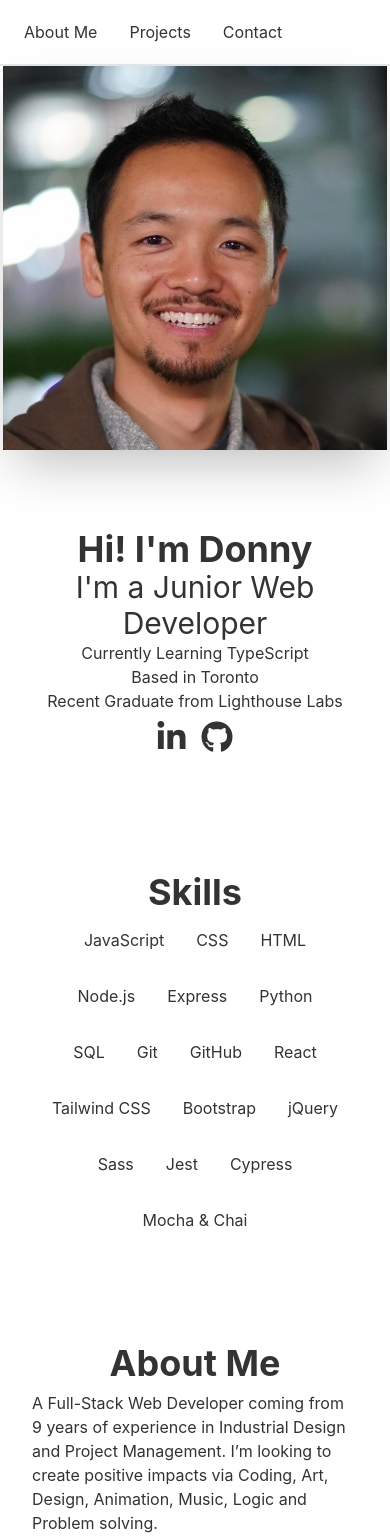
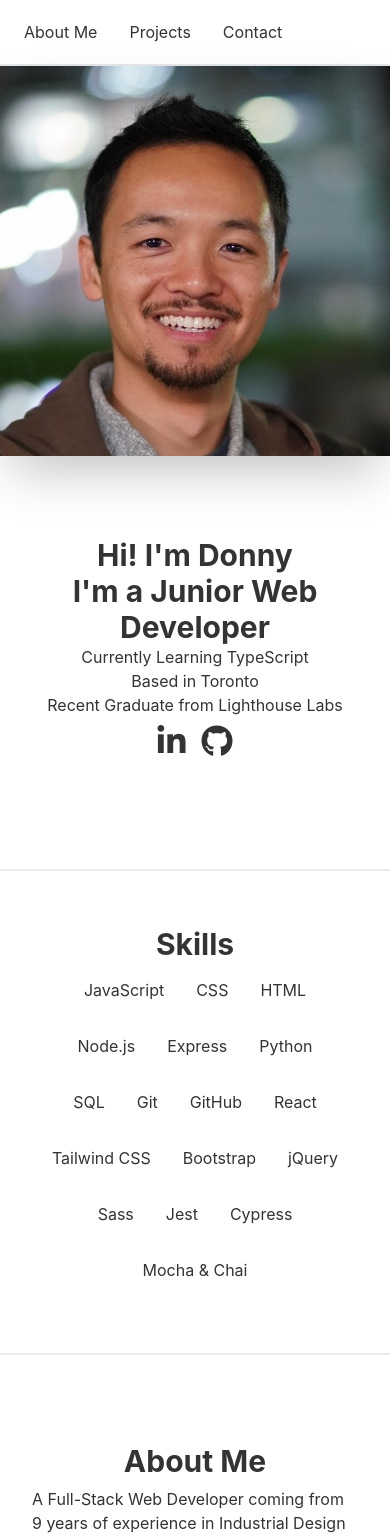
Before and after one commit to DonThePhan/portfolio, a React (Create React App) app: page /aboutme in a window 390 px wide. Shown: the top 1538 px of the page. Built offline with nearby package versions, Linux system fonts and the light colour scheme.

Commit message:
about page fully responsive

```diff
--- a/src/App.js
+++ b/src/App.js
@@ -10,7 +10,7 @@ import NotFound from "./components/pages/NotFound";
 function App() {
   return (
     <div className='flex flex-col items-center w-full'>
-      <div className='w-full md:w-2/3 lg:w-1/2'>
+      <div className='w-full md:w-4/5 lg:w-2/3 xl:w-1/2'>
         <Nav />
         <Routes>
           <Route path='/' element={<Navigate to='/aboutme' />} />
--- a/src/components/nav/Nav.jsx
+++ b/src/components/nav/Nav.jsx
@@ -5,7 +5,7 @@ function Nav() {
   return (
     <div className='navbar bg-base-100 top-0 z-40 border-b-2 flex flex-row justify-center'>
       <div className='navbar-center lg:flex justify-center'>
-        <ul className='menu menu-horizontal p-0'>
+        <ul className='menu menu-horizontal p-0 lg:text-lg xl:text-xl'>
           <li>
             <Link to='/'>About Me</Link>
           </li>
--- a/src/components/pages/1. aboutMe/AboutMe.jsx
+++ b/src/components/pages/1. aboutMe/AboutMe.jsx
@@ -25,17 +25,21 @@ function AboutMe() {
     "Mocha & Chai",
   ];
 
+  const h1Size = "text-3xl xs:text-4xl 2xl:text-5xl 3xl:text-6xl font-bold";
+
   return (
-    <div className=' flex flex-col items-center justify-center w-full'>
-      <div className='flex flex-col items-center xl:flex-row'>
+    <div className=' flex flex-col items-center justify-center w-full xs:text-lg lg:text-xl'>
+      {/** HERO */}
+      <div className='flex flex-col items-center sm:flex-row'>
+        {/** IMAGE */}
         <img
           src='images/profile_pic.jpeg'
-          className='max-w-sm shadow-2xl w-full aspect-square md:rounded-full'
+          className='shadow-2xl w-full aspect-square md:rounded-full sm:max-w-xs md:my-8'
         />
-
-        <div className='flex flex-col justify-center md:text-left aspect-square text-center w-full p-4 self-start'>
-          <div className='text-3xl'>
-            <p className='text-4xl font-bold'>Hi! I'm Donny</p>
+        {/** BLURB */}
+        <div className='flex flex-col justify-center md:text-left aspect-square xs:aspect-auto text-center w-full p-8 sm:py-0 xs:pt-16 '>
+          <div className={h1Size}>
+            <p className='font-bold'>Hi! I'm Donny</p>
             <p>I'm a Junior Web Developer</p>
           </div>
           <div className='w-full'>
@@ -61,18 +65,25 @@ function AboutMe() {
           </div>
         </div>
       </div>
-      {/* { SKILLS} */}
-      <div className=' flex flex-col justify-center items-center md:items-start lg:text-left aspect-square md:aspect-auto text-center w-full p-8 md:my-8'>
-        <h1 className='text-4xl font-bold'>Skills</h1>
-        <div className='flex flex-row flex-wrap justify-center md:justify-start'>
+      <div className='divider sm:hidden' />
+      <div>
+        {/** { SKILLS} */}
+        <div className=' flex flex-col justify-center items-center sm:items-start lg:text-left aspect-square xs:aspect-auto text-center w-full p-8 xs:px-16 md:px-0 md:my-8'>
+          <h1 className={h1Size}>Skills</h1>
+          <div className='flex flex-row flex-wrap justify-center sm:justify-start'>
             {skills.map((skill) => (
-            <div className='p-4 md:pl-0 md:pr-8 md:py-2 text-center'>{skill}</div>
+              <div className='p-4 sm:pl-0 sm:pr-8 md:py-2 text-center'>
+                {skill}
+              </div>
             ))}
           </div>
         </div>
-      {/* { ABOUT ME} */}
-      <div className='flex flex-col justify-center items-center md:items-start lg:text-left aspect-square md:aspect-auto text-center w-full p-8 md:my-8'>
-        <h1 className='text-4xl font-bold'>About Me</h1>
+
+        <div className='divider sm:hidden' />
+
+        {/** { ABOUT ME} */}
+        <div className='flex flex-col justify-center items-center sm:items-start lg:text-left aspect-square xs:aspect-auto text-center w-full p-8 xs:px-16 md:my-8 md:px-0'>
+          <h1 className={h1Size}>About Me</h1>
           <div className='flex flex-col text-left'>
             <p className='py-2'>
               A Full-Stack Web Developer coming from 9 years of experience in
@@ -87,6 +98,7 @@ function AboutMe() {
           </div>
         </div>
       </div>
+    </div>
   );
 }
 
--- a/tailwind.config.js
+++ b/tailwind.config.js
@@ -3,6 +3,15 @@ module.exports = {
   content: ["./src/**/*.{js,jsx,ts,tsx}"],
   theme: {
     extend: {},
+    screens: {
+      xs: "480px",
+      sm: "640px",
+      md: "768px",
+      lg: "1024px",
+      xl: "1280px",
+      "2xl": "1536px",
+      "3xl": "1920px",
+    },
   },
   plugins: [require("daisyui")],
 };
```
Lines whose indentation alone changed are shown as unchanged.
